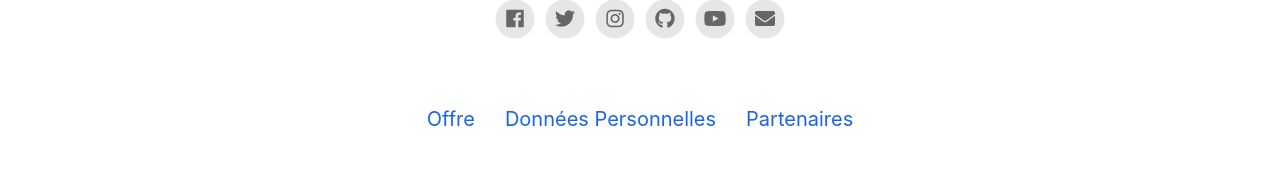
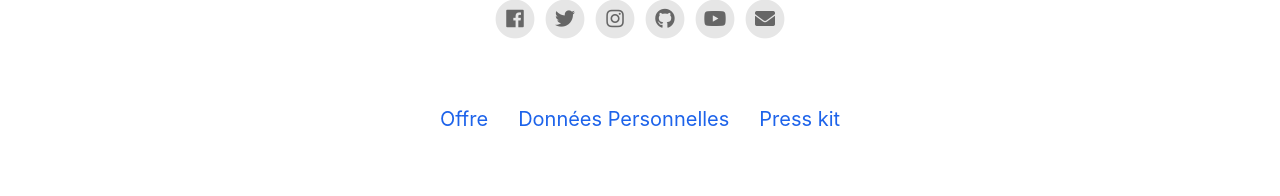
Before and after one commit to weltare/strategies, a Jekyll site: the page built from index.html, in a window 1280 px wide. Shown: the part 2064-2260 px from the top of the page. Built offline with Jekyll 4.4.1, drawn with Linux system fonts in a browser that asks for light colours; nearby versions of some CDN libraries.

Commit message:
Update footer.html: Press kit
iso Partenaires

```diff
--- a/_includes/footer.html
+++ b/_includes/footer.html
@@ -73,7 +73,7 @@
 			<a href="{{ page.url | relative_url }}" target="_self">{{ page.title }}</a>
 		{% endfor %}
 		{% if site.presskit_download_link %}
-			<a href="{{ site.presskit_download_link }}">Partenaires</a>
+			<a href="{{ site.presskit_download_link }}">Press kit</a>
 		{% endif %}
 	</div>
 </footer>
```
